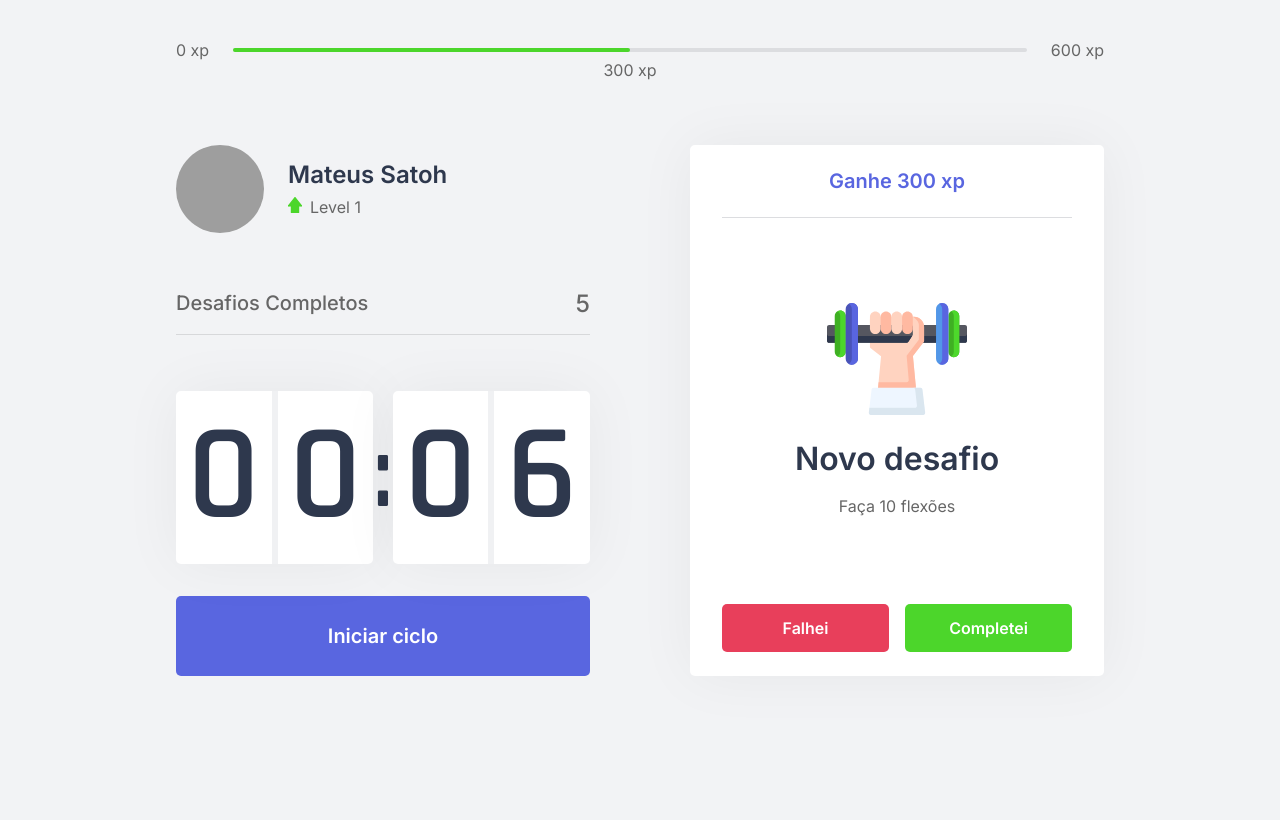
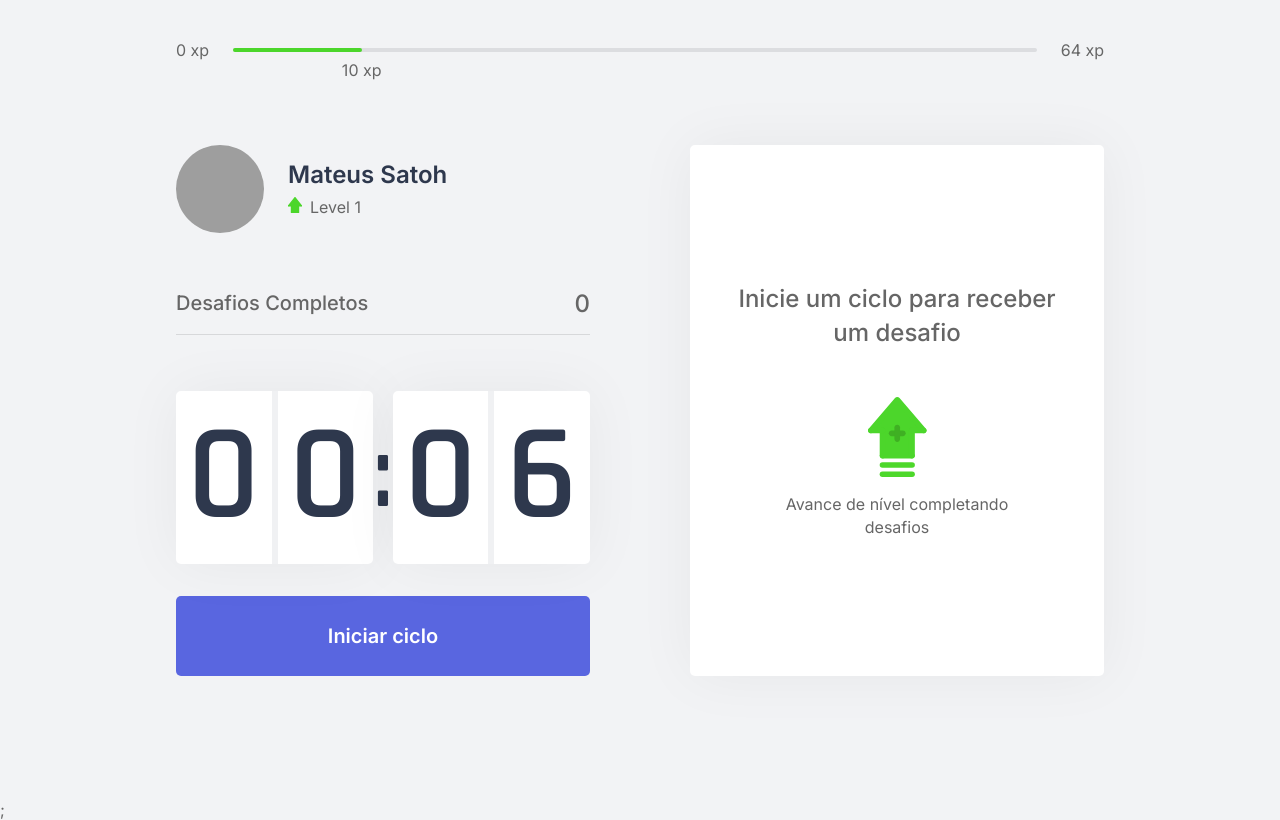
Before and after one commit to mateussatoh/move-it, a Next.js app: page / in a window 1280 px wide. Built offline with nearby package versions, Linux system fonts and the light colour scheme; grey boxes are pictures that could not be loaded.

Commit message:
add: react contexts (ep3)

```diff
--- /dev/null
+++ b/challenges.json
@@ -0,0 +1,62 @@
+[
+    {
+      "type": "body",
+      "description": "Estique um de seus braços com a palma da mão virada para frente e puxe os dedos para cima por 10 segundos por mão.",
+      "amount": 80
+    },
+    {
+      "type": "body",
+      "description": "Estique seu braço contra o peito e puxe-o utilizando o outro braço por 10 segundos por braço.",
+      "amount": 60
+    },
+    {
+      "type": "body",
+      "description": "Puxe seu pescoço com a ajuda da mão para a direita e para a esquerda, permanecendo na posição por alguns segundos.",
+      "amount": 70
+    },
+    {
+      "type": "body",
+      "description": "Com as duas mãos na parte de trás da cabeça, leve-a para baixo, alongando a parte de trás da região.",
+      "amount": 60
+    },
+    {
+      "type": "body",
+      "description": "Cruze as pernas e desça com as mãos esticadas em direção ao chão. Repita o movimento com a outra perna na frente.",
+      "amount": 100
+    },
+    {
+      "type": "body",
+      "description": "Sentado, abra as pernas e tente encostar as palmas das mãos no chão, repita 3 vezes por 5 segundos.",
+      "amount": 80
+    },
+    {
+      "type": "body",
+      "description": "Puxe o joelho de encontro ao peito e segure, troque de perna após 10 segundos.",
+      "amount": 50
+    },
+    {
+      "type": "body",
+      "description": "Sentado, cruze uma perna e incline seu tronco à frente, troque de perna após 10 segundos.",
+      "amount": 80
+    },
+    {
+      "type": "eye",
+      "description": "Sentado, feche os olhos e cubra-os com as palmas da mão durante 2 minutos, depois abra normalmente.",
+      "amount": 90
+    },
+    {
+      "type": "eye",
+      "description": "Em algum ambiente aberto, olhe o mais longe que puder em quatro direções por 3s, mexa apenas os olhos. Repita 3 vezes.",
+      "amount": 140
+    },
+    {
+      "type": "eye",
+      "description": "Usando os polegares, massage a área abaixo das sobrancelhas em movimentos circulares por 15 segundos.",
+      "amount": 70
+    },
+    {
+      "type": "body",
+      "description": "Em pé, gire a cintura o máximo que puder para a esquerda, segure por cinco segundos. Repita para a direita.",
+      "amount": 90
+    }
+  ]
--- a/src/components/ChallengeBox.tsx
+++ b/src/components/ChallengeBox.tsx
@@ -1,20 +1,31 @@
+import { useContext } from "react";
+import { ChallengesContext } from "../contexts/ChallengesContext";
 import styles from "../styles/components/ChallengeBox.module.css";
 
 export function ChallengeBox() {
-  const hasActiveChallenge = true;
+  const { data } = useContext(ChallengesContext);
+  const { functions } = useContext(ChallengesContext);
+
+  const { activeChallenge } = data;
+  const { resetChallenge } = functions;
+
   return (
     <div className={styles.challengeBoxContainer}>
-      {hasActiveChallenge ? (
+      {activeChallenge ? (
         <div className={styles.challengeActive}>
-          <header>Ganhe 300 xp</header>
+          <header>Ganhe {activeChallenge.amount} xp</header>
           <main>
-            <img src="icons/body.svg" alt="" />
+            <img src={`icons/${activeChallenge.type}.svg`} alt="" />
             <strong>Novo desafio</strong>
-            <p>Faça 10 flexões</p>
+            <p>{activeChallenge.description}</p>
           </main>
 
           <footer>
-            <button type="button" className={styles.challengeFailedButton}>
+            <button
+              type="button"
+              className={styles.challengeFailedButton}
+              onClick={resetChallenge}
+            >
               Falhei
             </button>
             <button type="button" className={styles.challengeSucceededButton}>
--- a/src/components/CompletedChallanges.tsx
+++ b/src/components/CompletedChallanges.tsx
@@ -1,10 +1,14 @@
+import { useContext } from "react";
+import { ChallengesContext } from "../contexts/ChallengesContext";
 import styles from "../styles/components/CompletedChallenges.module.css";
 
 export function CompletedChallanges() {
+  const { data } = useContext(ChallengesContext);
+  const { completedChallenges } = data;
   return (
     <div className={styles.completedChallengesContainer}>
       <span>Desafios Completos</span>
-      <span>5</span>
+      <span>{completedChallenges}</span>
     </div>
   );
 }
--- a/src/components/Countdown.tsx
+++ b/src/components/Countdown.tsx
@@ -1,9 +1,13 @@
-import { useState, useEffect } from "react";
+import { useState, useEffect, useContext } from "react";
+import { ChallengesContext } from "../contexts/ChallengesContext";
 import styles from "../styles/components/Countdown.module.css";
 
 let countdownTimeout: NodeJS.Timeout;
 
 export function Countdown() {
+  const { functions } = useContext(ChallengesContext);
+  const { startNewChallenge } = functions;
+
   const [timer, setTimer] = useState(0.1 * 60);
   const [isActive, setIsActive] = useState(false);
   const [hasFinished, setHasFinished] = useState(false);
@@ -32,6 +36,7 @@
     } else if (isActive && timer === 0) {
       setHasFinished(true);
       setIsActive(false);
+      startNewChallenge();
     }
   }, [isActive, timer]);
 
--- a/src/components/ExperienceBar.tsx
+++ b/src/components/ExperienceBar.tsx
@@ -1,19 +1,31 @@
+import { useContext } from "react";
+import { ChallengesContext } from "../contexts/ChallengesContext";
 import styles from "../styles/components/ExperienceBar.module.css";
 
 export function ExperienceBar() {
+  const { data } = useContext(ChallengesContext);
+  const { experience, experienceToNextLevel } = data;
+
+  const percentToLevelUp = Math.round(
+    (100 * experience) / experienceToNextLevel
+  );
+
   return (
     <header className={styles.experienceBar}>
       <span>0 xp</span>
 
       <div>
-        <div style={{ width: "50%" }}></div>
+        <div style={{ width: `${percentToLevelUp}%` }}></div>
 
-        <span className={styles.currentExperience} style={{ left: "50%" }}>
-          300 xp
+        <span
+          className={styles.currentExperience}
+          style={{ left: `${percentToLevelUp}%` }}
+        >
+          {experience} xp
         </span>
       </div>
 
-      <span>600 xp</span>
+      <span>{experienceToNextLevel} xp</span>
     </header>
   );
 }
--- /dev/null
+++ b/src/contexts/ChallengesContext.tsx
@@ -0,0 +1,72 @@
+import { createContext, useState, ReactNode } from "react";
+
+import challenges from "../../challenges.json";
+
+interface ChallengesProviderProps {
+  children: ReactNode;
+}
+
+interface ChallengesContextData {
+  data: {
+    level: number;
+    experience: number;
+    experienceToNextLevel: number;
+    completedChallenges: number;
+    activeChallenge: {
+      type: "body" | "eye";
+      description: string;
+      amount: number;
+    };
+  };
+  functions: {
+    levelUp: () => void;
+    startNewChallenge: () => void;
+    resetChallenge: () => void;
+  };
+}
+
+export const ChallengesContext = createContext({} as ChallengesContextData);
+
+export function ChallengesProvider({ children }: ChallengesProviderProps) {
+  const [level, setLevel] = useState(1);
+  const [experience, setExperience] = useState(10);
+  const [completedChallenges, setCompletedChallenges] = useState(0);
+  const [activeChallenge, setActiveChallenge] = useState(null);
+
+  const experienceToNextLevel = Math.pow((level + 1) * 4, 2);
+
+  function levelUp() {
+    setLevel(level + 1);
+  }
+
+  function startNewChallenge() {
+    const randomChallengeIndex = Math.floor(Math.random() * challenges.length);
+    const newChallenge = challenges[randomChallengeIndex];
+    setActiveChallenge(newChallenge);
+  }
+
+  function resetChallenge() {
+    setActiveChallenge(null);
+  }
+
+  return (
+    <ChallengesContext.Provider
+      value={{
+        data: {
+          level,
+          experience,
+          experienceToNextLevel,
+          completedChallenges,
+          activeChallenge,
+        },
+        functions: {
+          levelUp,
+          startNewChallenge,
+          resetChallenge,
+        },
+      }}
+    >
+      {children}
+    </ChallengesContext.Provider>
+  );
+}
--- a/src/pages/_app.tsx
+++ b/src/pages/_app.tsx
@@ -1,7 +1,16 @@
 import "../styles/global.css";
 
+import {
+  ChallengesContext,
+  ChallengesProvider,
+} from "../contexts/ChallengesContext";
+
 function MyApp({ Component, pageProps }) {
-  return <Component {...pageProps} />;
+  return (
+    <ChallengesProvider>
+      <Component {...pageProps} />;
+    </ChallengesProvider>
+  );
 }
 
 export default MyApp;
```
